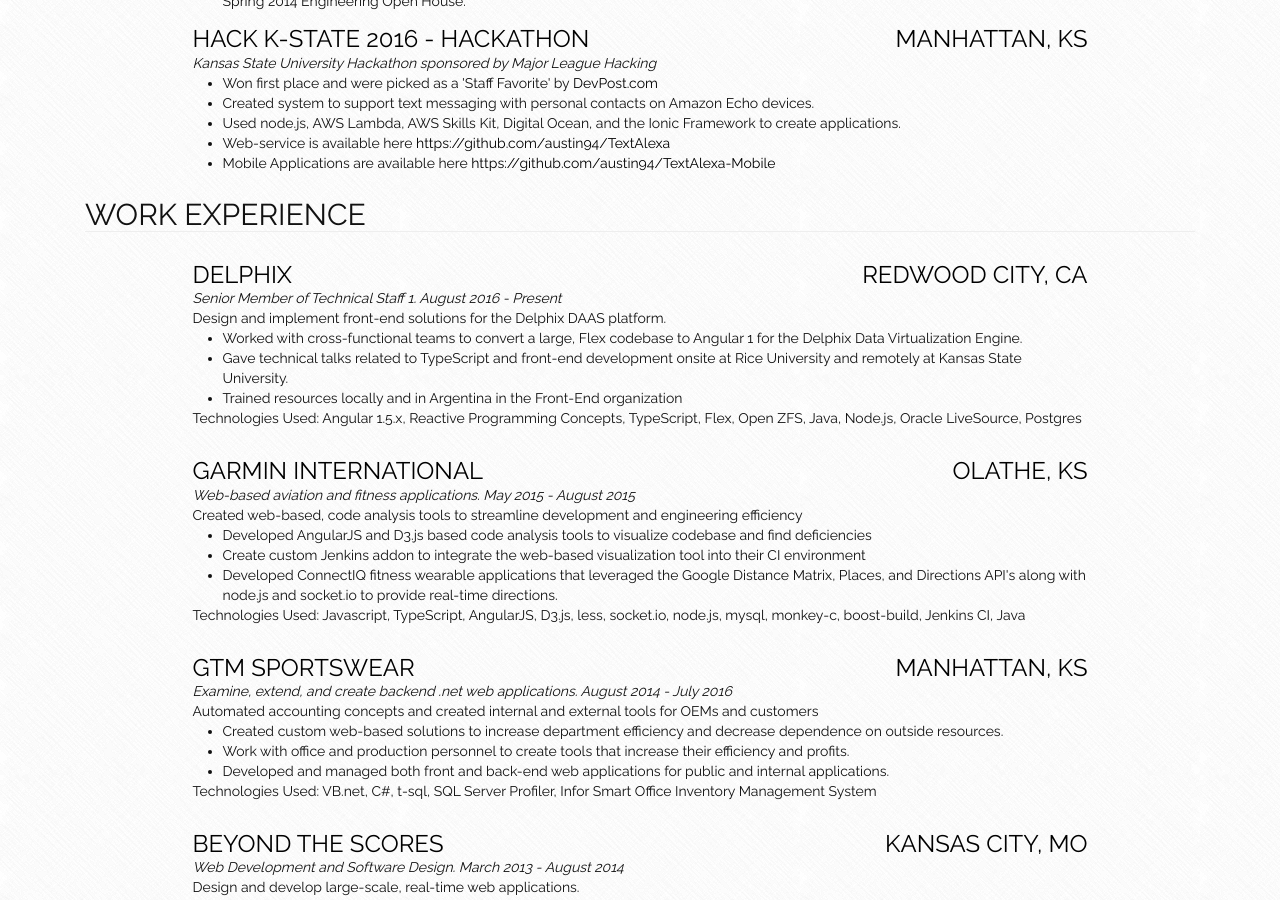
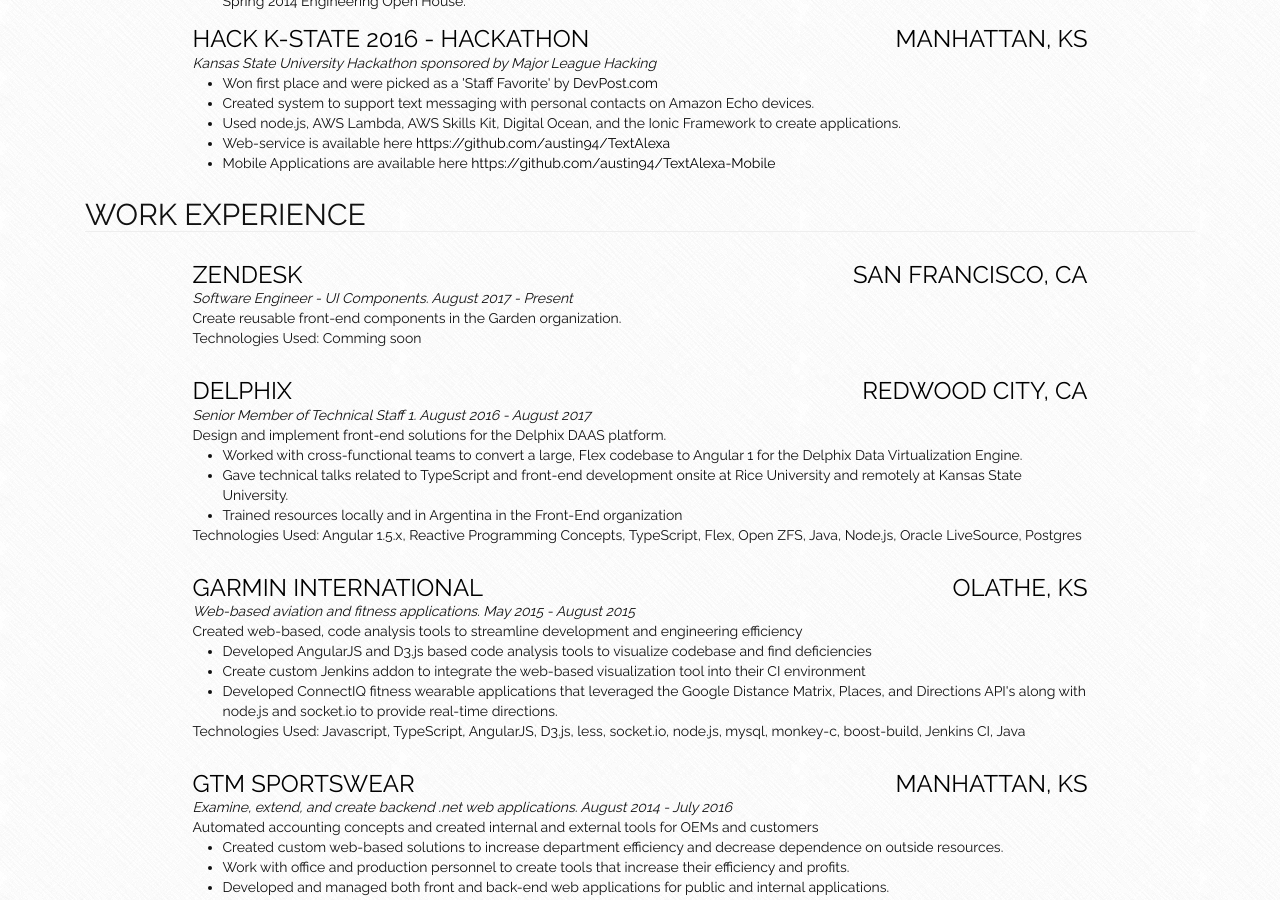
Before and after one commit to 121940kz/austingreen.info, a Jekyll site: the page built from index.html, in a window 1280 px wide and 900 px high, scrolled down 425 px. Built offline with Jekyll 4.4.1, drawn with Linux system fonts in a browser that asks for light colours.

```diff
--- a/_data/information.json
+++ b/_data/information.json
@@ -68,10 +68,19 @@
       "name": "Work Experience",
       "experiences": [
           {
+            "name": "Zendesk",
+            "url": "https://www.zendesk.com/",
+            "location": "San Francisco, CA",
+            "subText": "Software Engineer - UI Components.  August 2017 - Present",
+            "description": "Create reusable front-end components in the Garden organization.",
+            "involvement": [],
+            "technologies": "Comming soon"
+          },
+          {
             "name": "Delphix",
             "url": "http://www.delphix.com",
             "location": "Redwood City, CA",
-            "subText": "Senior Member of Technical Staff 1.  August 2016 - Present",
+            "subText": "Senior Member of Technical Staff 1.  August 2016 - August 2017",
             "description": "Design and implement front-end solutions for the Delphix DAAS platform.",
             "involvement": [
               {
```
